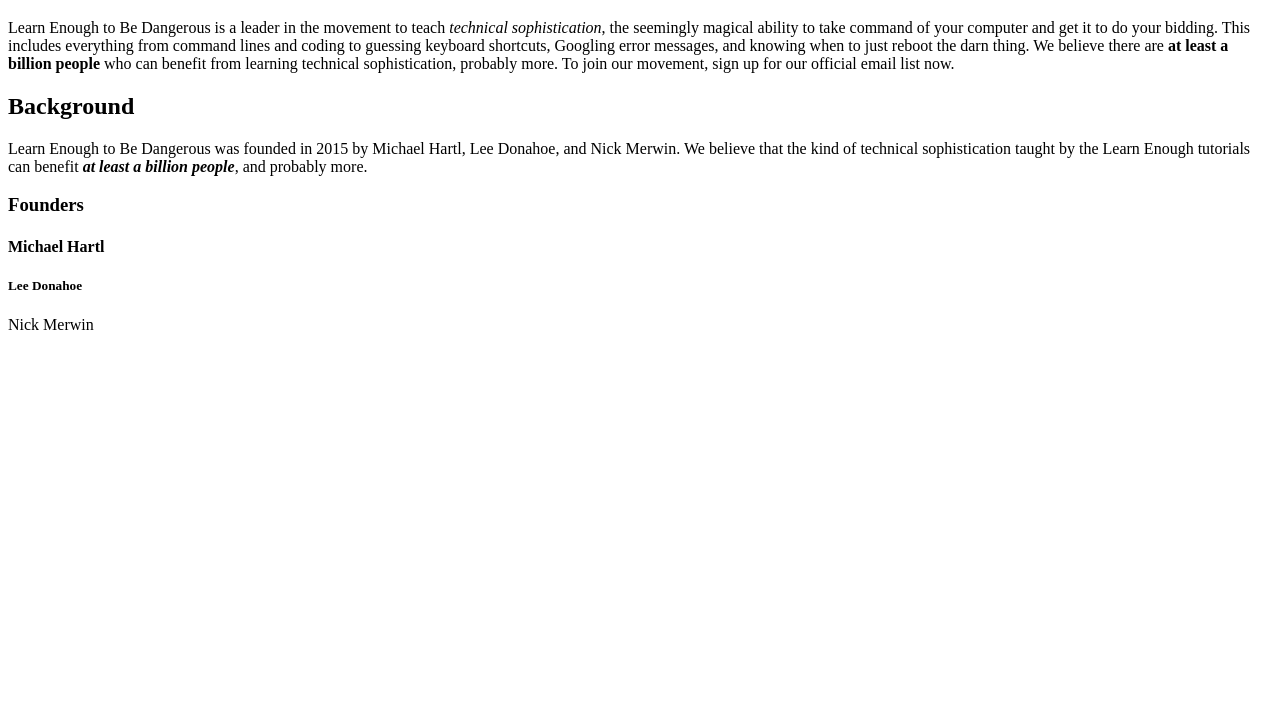
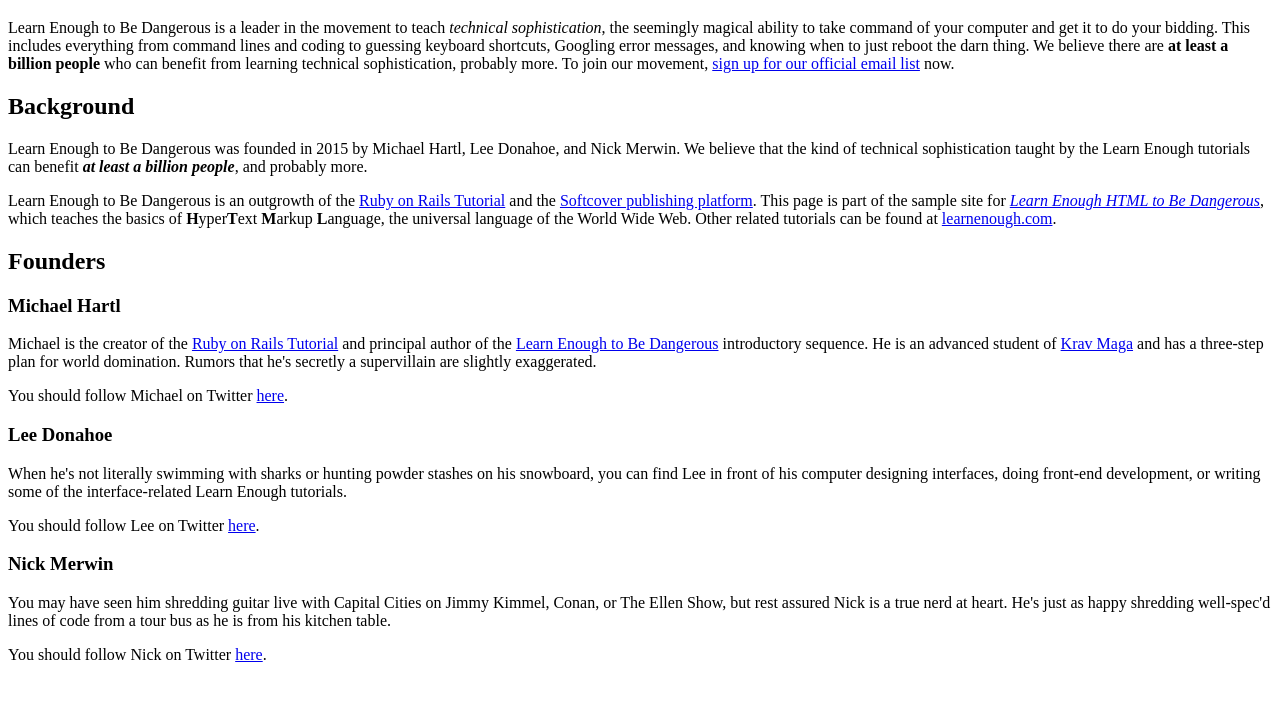
Before and after one commit to JohnPaulIII/sample_website, a plain HTML site: page index.html in a window 1280 px wide. Shown: the part 61-762 px from the top of the page. Drawn offline with Linux system fonts and the light colour scheme.

Commit message:
Add more paragraphs

```diff
--- a/index.html
+++ b/index.html
@@ -16,7 +16,7 @@
       Googling error messages, and knowing when to just reboot the darn thing.
       We believe there are <strong>at least a billion people</strong> who can benefit from
       learning technical sophistication, probably more. To join our
-      movement, sign up for our official email list now.
+      movement, <a href="https://learnenough.com/email">sign up for our official email list</a> now.
     </p>
 
     <h2>Background</h2>
@@ -28,13 +28,65 @@
       <strong><em>at least a billion people</em></strong>, and probably more.
     </p>
 
-    <h3>Founders</h3>
+    <p>
+      Learn Enough to Be Dangerous is an outgrowth of the
+      <a href="https://railstutorial.org/">Ruby on Rails Tutorial</a> and the
+      <a href="https://www.softcover.io/">Softcover publishing platform</a>.
+      This page is part of the sample site for
+      <a href="https://www.learnenough.com/html"><em>Learn Enough HTML to
+      Be Dangerous</em></a>, which teaches the basics of
+      <strong>H</strong>yper<strong>T</strong>ext <strong>M</strong>arkup
+      <strong>L</strong>anguage, the universal language of the World Wide Web.
+      Other related tutorials can be found at
+      <a href="https://www.learnenough.com/">learnenough.com</a>.
+    </p>
 
-    <h4>Michael Hartl</h4>
+    <h2>Founders</h2>
 
-    <h5>Lee Donahoe</h5>
+    <h3>Michael Hartl</h3>
 
-    <h7>Nick Merwin</h7>
+    <p>
+      Michael is the creator of the <a href="https://www.railstutorial.org/">
+      Ruby on Rails Tutorial</a> and principal author of the
+      <a href="https://www.learnenough.com/">Learn Enough to Be Dangerous</a>
+      introductory sequence. He is an advanced student of
+      <a href="https://www.kravmaga.com/">Krav Maga</a> and has a three-step
+      plan for world domination. Rumors that he's secretly a supervillain
+      are slightly exaggerated.
+    </p>
+
+    <p>
+      You should follow Michael on Twitter
+      <a href="https://twitter.com/mhartl" target="_blank" rel="noopener">here</a>.
+    </p>
+
+    <h3>Lee Donahoe</h3>
+
+    <p>
+      When he's not literally swimming with sharks or hunting powder stashes
+      on his snowboard, you can find Lee in front of his computer designing
+      interfaces, doing front-end development, or writing some of the
+      interface-related Learn Enough tutorials.
+    </p>
+
+    <p>
+      You should follow Lee on Twitter
+      <a href="https://twitter.com/leedonahoe" target="_blank" rel="noopener">here</a>.
+    </p>
+
+    <h3>Nick Merwin</h3>
+
+    <p>
+      You may have seen him shredding guitar live with Capital Cities on Jimmy
+      Kimmel, Conan, or The Ellen Show, but rest assured Nick is a true nerd
+      at heart. He's just as happy shredding well-spec'd lines of code from a
+      tour bus as he is from his kitchen table.
+    </p>
+
+    <p>
+      You should follow Nick on Twitter
+      <a href="https://twitter.com/nickmerwin" target="_blank" rel="noopener">here</a>.
+    </p>
 
   </body>
 </html>
```
